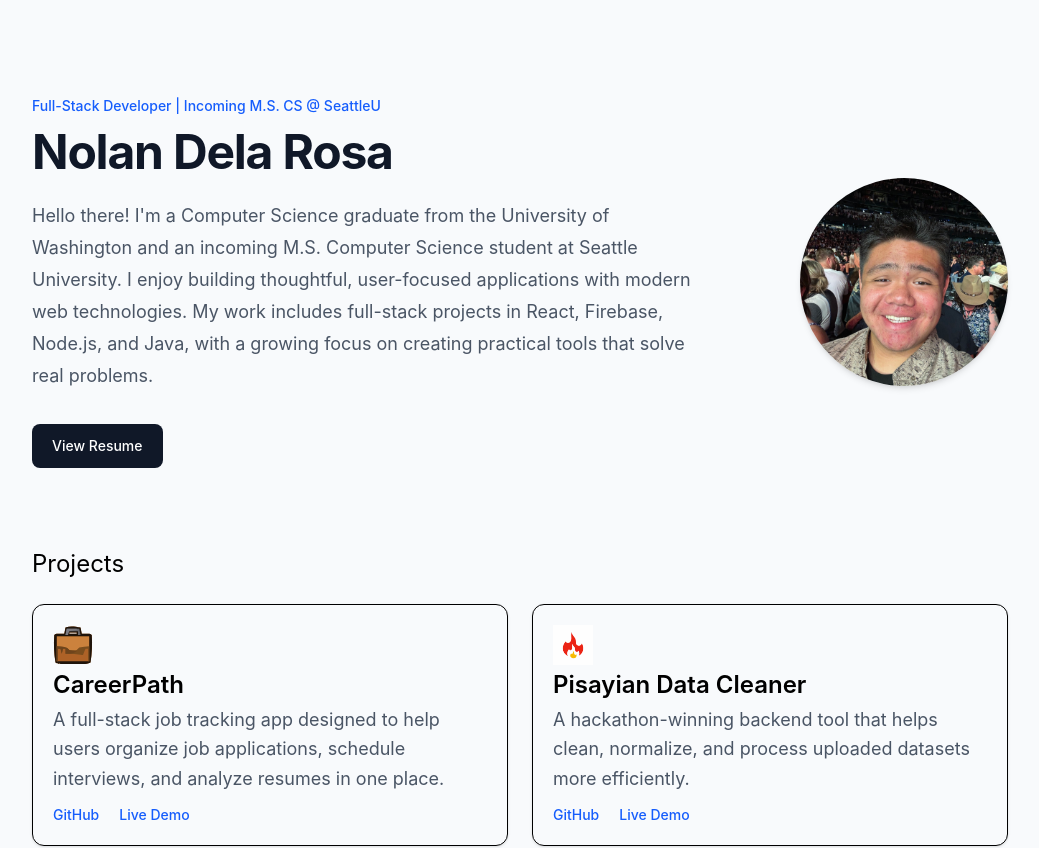
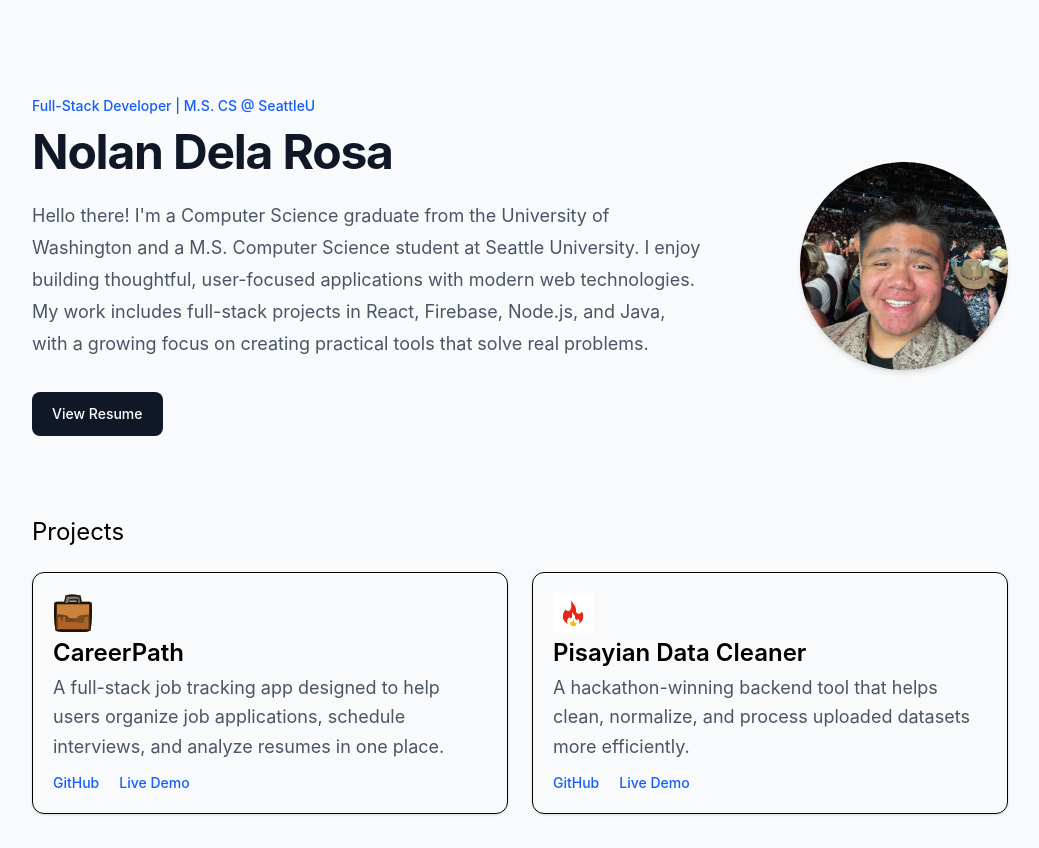
Before and after one commit to 26nm/delarosa-portfolio, a React (Vite) app: page / in a window 1280 px wide. Shown: the top 848 px of the page, without its empty margins (120-1159 px from the left). Built offline with nearby package versions, Linux system fonts and the light colour scheme.

Commit message:
changed title

```diff
--- a/src/App.tsx
+++ b/src/App.tsx
@@ -33,7 +33,7 @@ function App() {
             {/* LEFT SIDE (text) */}
             <div className="max-w-2xl">
               <p className="text-sm font-medium text-blue-600 mb-3">
-                Full-Stack Developer | Incoming M.S. CS @ SeattleU
+                Full-Stack Developer | M.S. CS @ SeattleU
               </p>
 
               <h1 className="text-4xl md:text-5xl font-bold tracking-tight text-gray-900 mb-6">
@@ -42,8 +42,8 @@ function App() {
 
               <p className="text-lg text-gray-600 leading-8 mb-8">
                 Hello there! I'm a Computer Science graduate from the University
-                of Washington and an incoming M.S. Computer Science student at
-                Seattle University. I enjoy building thoughtful, user-focused
+                of Washington and a M.S. Computer Science student at Seattle
+                University. I enjoy building thoughtful, user-focused
                 applications with modern web technologies. My work includes
                 full-stack projects in React, Firebase, Node.js, and Java, with
                 a growing focus on creating practical tools that solve real
```
